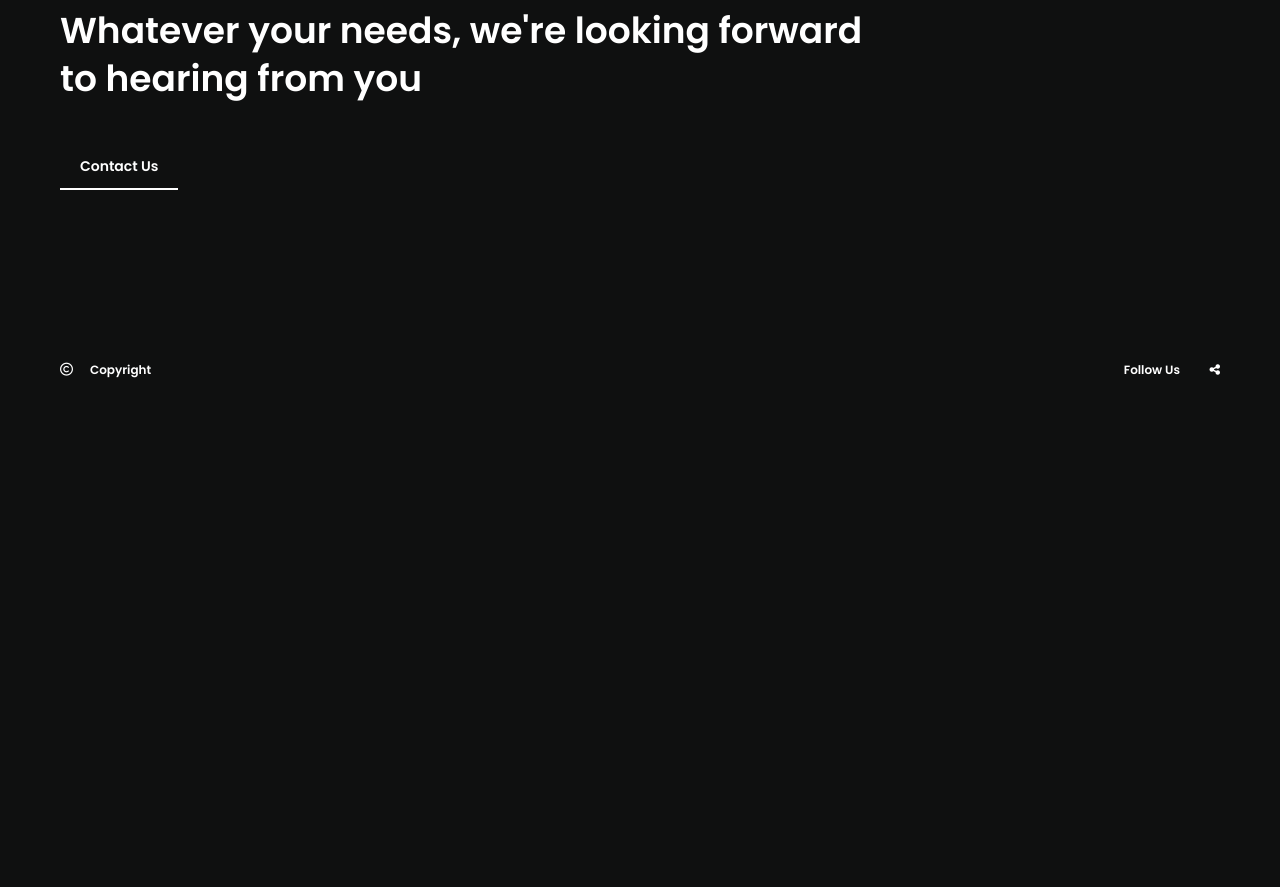
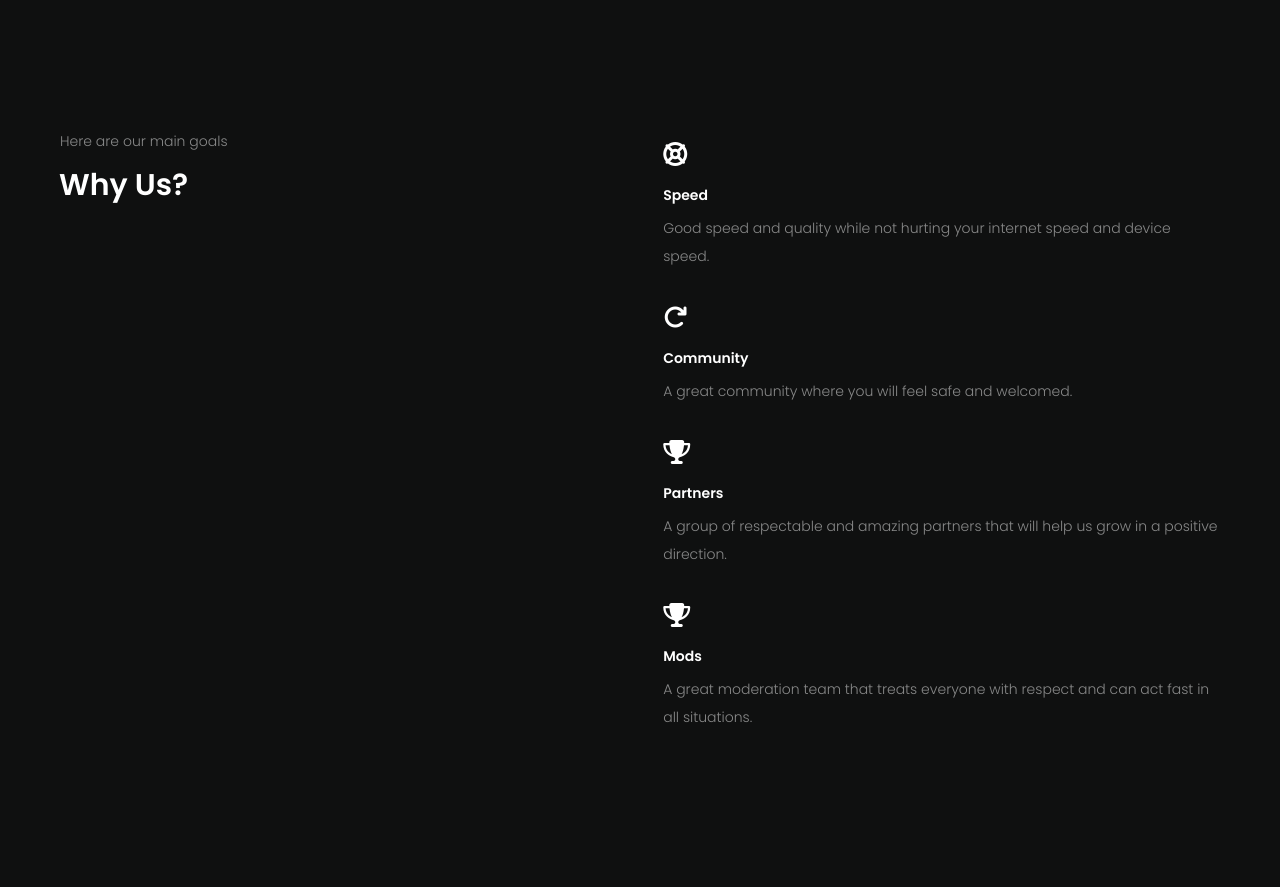
Before and after one commit to PixelBennyDev/mixtrack, a plain HTML site: page index.html in a window 1280 px wide. Shown: the part 760-1647 px from the top of the page. Before the commit the page ends 1190 px from the top, so only its background shows below. Drawn offline with Linux system fonts and the light colour scheme.

Commit message:
added goals

```diff
--- a/css/style.css
+++ b/css/style.css
@@ -2846,3 +2846,21 @@ Primary use:	Showcase Portfolio
 		display:block;
 	}
 }
+
+::-webkit-scrollbar {
+	width: 6px;
+}
+::-webkit-scrollbar-button {
+	width: 0;
+	height: 0;
+}
+::-webkit-scrollbar-thumb {
+	background: #ffffff;
+	-webkit-transition: all .3s ease-in-out;
+	transition: all .3s ease-in-out;
+	-webkit-border-radius: 3em;
+}
+::-webkit-scrollbar-track {
+	background: rgba(0, 0, 0, 0);
+	-webkit-border-radius: 3em;
+}
--- a/index.html
+++ b/index.html
@@ -120,6 +120,43 @@
                     </div>
                     <!--/Row -->
 
+                    <div class="vc_row row_padding_top row_padding_bottom">
+
+                        <div class="container">
+
+                            <div class="one_half has-animation" data-delay="150" style="opacity: 1; transform: translate3d(0px, 0px, 0px);">
+                            	<p>Here are our main goals</p>
+                            	<h3>Why Us?</h3>
+                            </div>
+
+                            <div class="one_half last has-animation" data-delay="200" style="opacity: 1; transform: translate3d(0px, 0px, 0px);">
+                                <div class="clapat-icon">
+                                    <i class="fa fa-life-ring" aria-hidden="true"></i>
+                                    <h6>Speed</h6>
+                                    <p>Good speed and quality while not hurting your internet speed and device speed.</p>
+                                </div>
+                                <div class="clapat-icon">
+                                    <i class="fa fa-repeat" aria-hidden="true"></i>
+                                    <h6>Community</h6>
+                                    <p>A great community where you will feel safe and welcomed.</p>
+                                </div>
+                                <div class="clapat-icon">
+                                    <i class="fa fa-trophy" aria-hidden="true"></i>
+                                    <h6>Partners</h6>
+                                    <p>A group of respectable and amazing partners that will help us grow in a positive direction. </p>
+                                </div>
+                                <div class="clapat-icon">
+                                    <i class="fa fa-trophy" aria-hidden="true"></i>
+                                    <h6>Mods</h6>
+                                    <p>A great moderation team that treats everyone with respect and can act fast in all situations.</p>
+                                </div>
+                                <hr><hr><hr><hr>
+                            </div>
+
+                        </div>
+
+                    </div>
+
                     <!-- Row -->
                     <div class="vc_rowrow_padding_top row_padding_bottom">
 
@@ -135,7 +172,6 @@
 
                     </div>
                     <!--/Row -->
-
 
                     </div>
                 	<!--/Main Page Content -->
```
